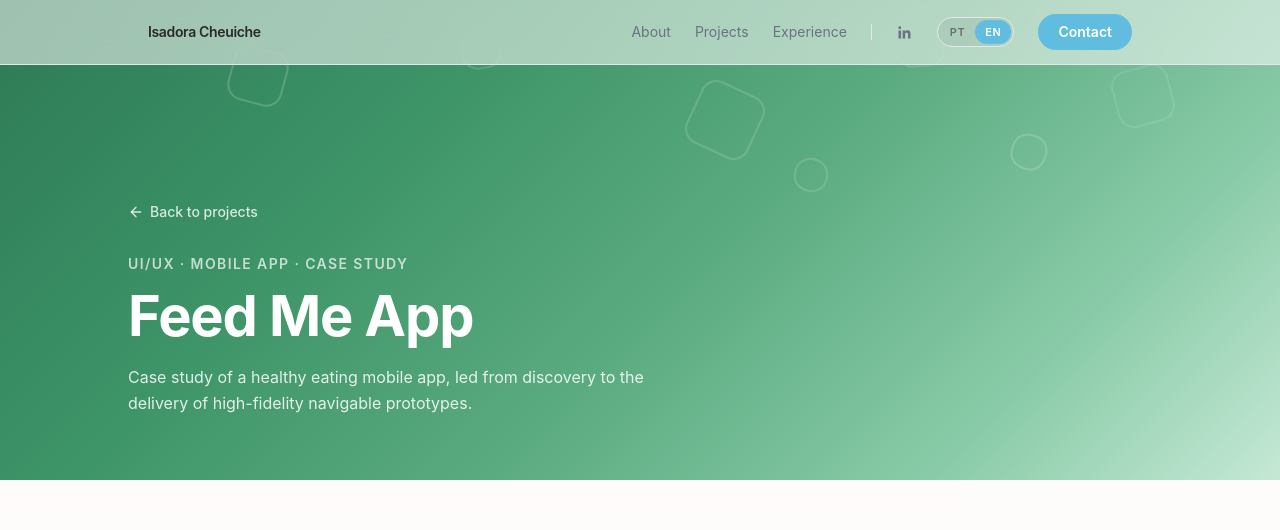
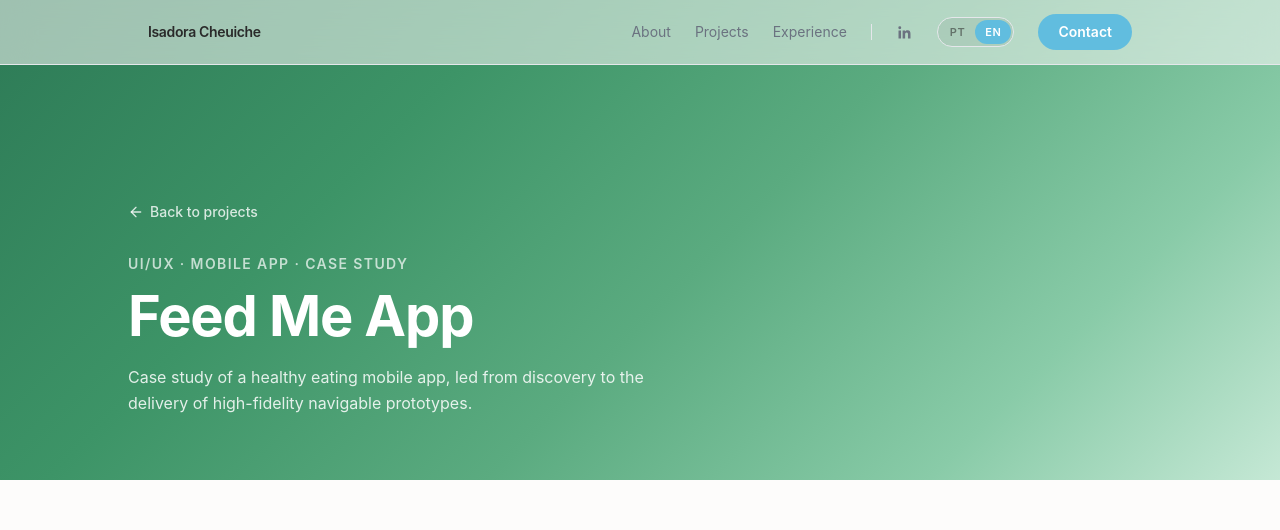
Before and after one commit to cheuicheisadora/Workshop-IA, a Next.js app: page /projetos/feed-me-app in a window 1280 px wide. Shown: the top 530 px of the page. Built offline with nearby package versions, Linux system fonts and the light colour scheme.

Commit message:
Remove decorative shapes from Feed Me App hero
https://claude.ai/code/session_01QCUbNPeLTGevaeeLTD6KcC

```diff
--- a/app/(public)/projetos/feed-me-app/page.tsx
+++ b/app/(public)/projetos/feed-me-app/page.tsx
@@ -179,30 +179,6 @@ export default function FeedMeAppPage() {
         className="relative flex min-h-[480px] flex-col justify-end overflow-hidden px-6 pb-16 pt-32"
         style={{ background: "linear-gradient(135deg, #2d7a56 0%, #3d9467 30%, #5BAB80 55%, #89CBA8 80%, #C5E8D5 100%)" }}
       >
-        {/* decorative leaf-like shapes */}
-        {[
-          { top: "10%", left: "18%", size: 56, opacity: 0.18, rotate: 15 },
-          { top: "6%",  left: "36%", size: 40, opacity: 0.13, rotate: -10 },
-          { top: "18%", left: "54%", size: 68, opacity: 0.15, rotate: 25 },
-          { top: "4%",  left: "70%", size: 48, opacity: 0.12, rotate: -5 },
-          { top: "28%", left: "79%", size: 36, opacity: 0.17, rotate: 20 },
-          { top: "14%", left: "87%", size: 58, opacity: 0.1,  rotate: -15 },
-          { top: "33%", left: "62%", size: 34, opacity: 0.14, rotate: 10 },
-        ].map((sq, i) => (
-          <div
-            key={i}
-            aria-hidden
-            className="absolute rounded-xl border-2 border-white"
-            style={{
-              top: sq.top,
-              left: sq.left,
-              width: sq.size,
-              height: sq.size,
-              opacity: sq.opacity,
-              transform: `rotate(${sq.rotate}deg)`,
-            }}
-          />
-        ))}
 
         <div className="relative mx-auto w-full max-w-5xl">
           <Link
```
